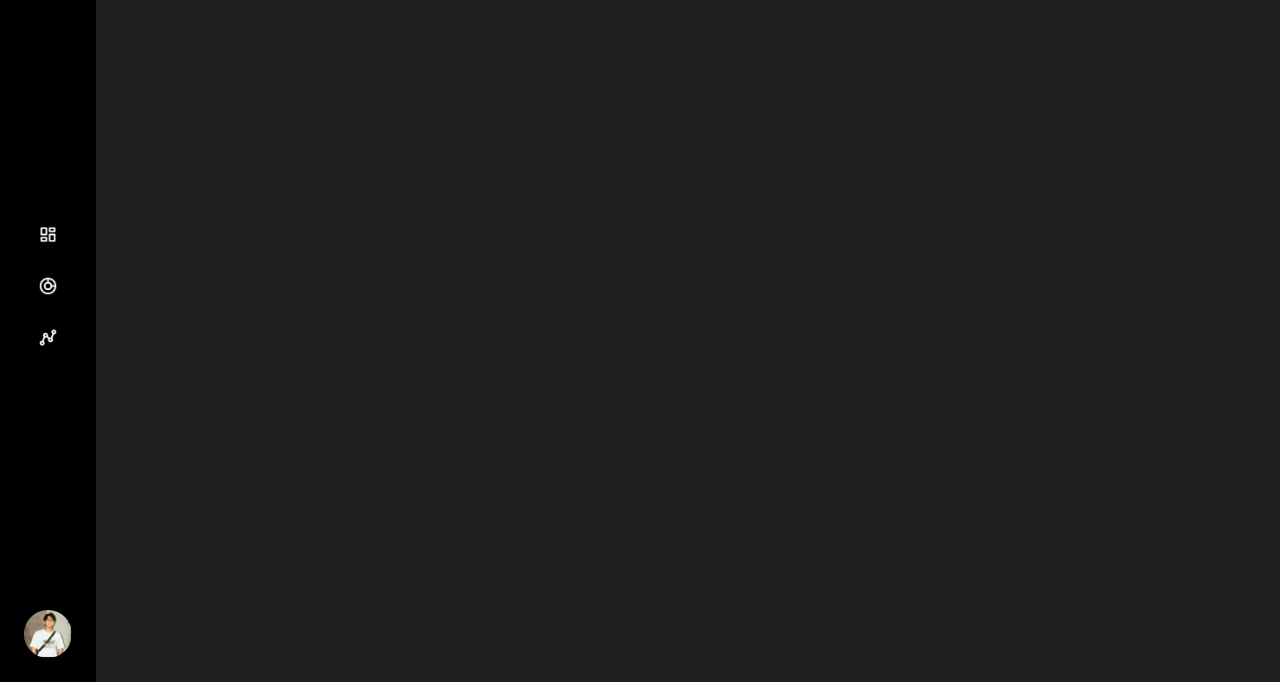
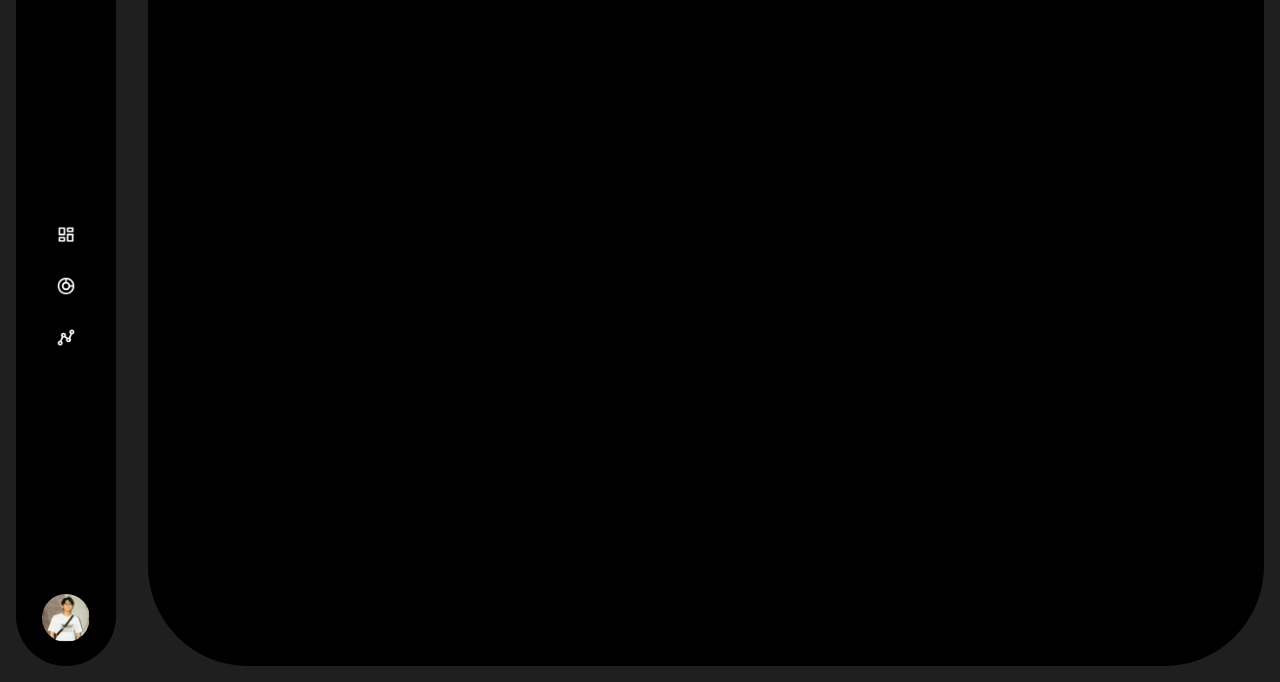
Before and after one commit to joshuarconcepcion/crypto-dashboard, a website built with Vite: page index.html in a window 1280 px wide. Shown: the part 118-800 px from the top of the page. Built offline with nearby package versions, Linux system fonts and the light colour scheme.

Commit message:
Implemented dashboard container

```diff
--- a/src/style.css
+++ b/src/style.css
@@ -113,8 +113,8 @@ html, body {
 /*** THEME / CSS VARIABLES ***/
 
 :root {
-  --color-main-grey: rgb(31, 31, 31);
-  --color-sidebar-black:  rgb(0, 0, 0);
+  --color-background-grey: rgb(31, 31, 31);
+  --color-main-black:  rgb(0, 0, 0);
   --color-text-white: rgb(223, 219, 216);
 }
 
@@ -127,22 +127,28 @@ a {
 
 body {
   font-family: 'Poppins';
-  background-color: var(--color-main-grey);
+  background-color: var(--color-background-grey);
+}
+
+#app {
+  display: flex;
 }
 
 /*** SIDEBAR ***/
 
 .sidebar {
-  width: max-content;
-  height: 100vh;
+  width: 8%;
+  height: calc(100vh - 2rem);
   padding: 1rem;
+  margin: 1rem;
 
   display: flex;
   flex-direction: column;
   align-items: center;
   justify-content: space-between;
 
-  background-color: var(--color-sidebar-black);
+  background-color: var(--color-main-black);
+  border-radius: 100px;
 }
 
 
@@ -172,6 +178,10 @@ body {
 }
 
 .menu-item {
+  display: flex;
+  flex-direction: column;
+  align-items: center;
+  justify-content: center;
   color: var(--color-text-white);
 }
 
@@ -214,3 +224,18 @@ body {
 .account-profile-email {
   font-size: .75rem;
 }
+
+
+/*** DASHBOARD ***/
+
+.dashboard-container {
+  display: grid;
+  grid-template-columns: 2fr 1fr;
+  width: 90%;
+  height: calc(100vh - 2rem);
+  padding: 1rem;
+  margin: 1rem;
+
+  background-color: var(--color-main-black);
+  border-radius: 100px;
+}
--- /dev/null
+++ b/src/ui/dashboard.js
@@ -0,0 +1,14 @@
+export function renderDashboard(container) {
+    container.appendChild(renderDashboardContainer());
+}
+
+const renderDashboardBalance = () => {
+
+}
+
+const renderDashboardContainer = () => {
+    const dashboardContainer = document.createElement('div');
+    dashboardContainer.classList.add('dashboard-container');
+
+    return dashboardContainer;
+}
--- a/src/ui/render.js
+++ b/src/ui/render.js
@@ -1,7 +1,9 @@
 import { renderSidebar } from "./sidebar";
+import { renderDashboard } from "./dashboard";
 
 const container = document.getElementById('app');
 
 export function renderUI() {
     renderSidebar(container);
+    renderDashboard(container);
 }
```
